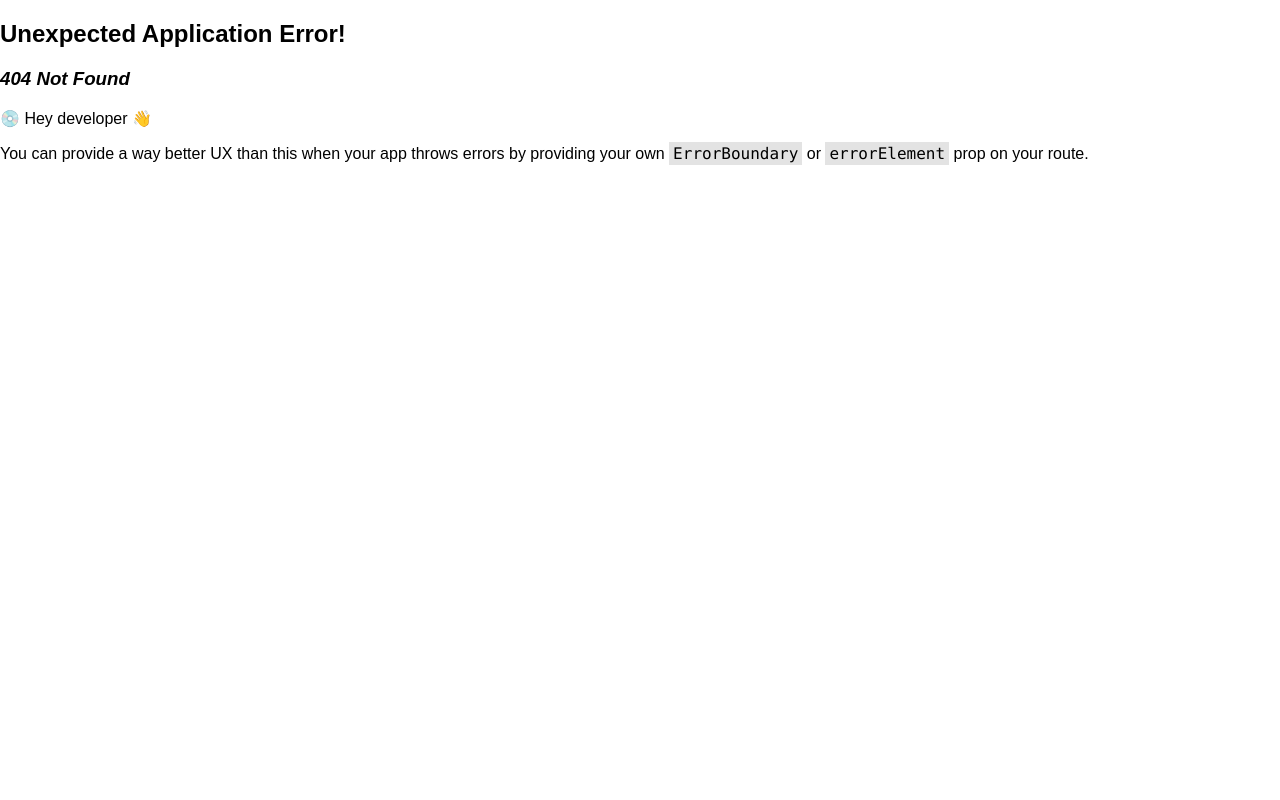
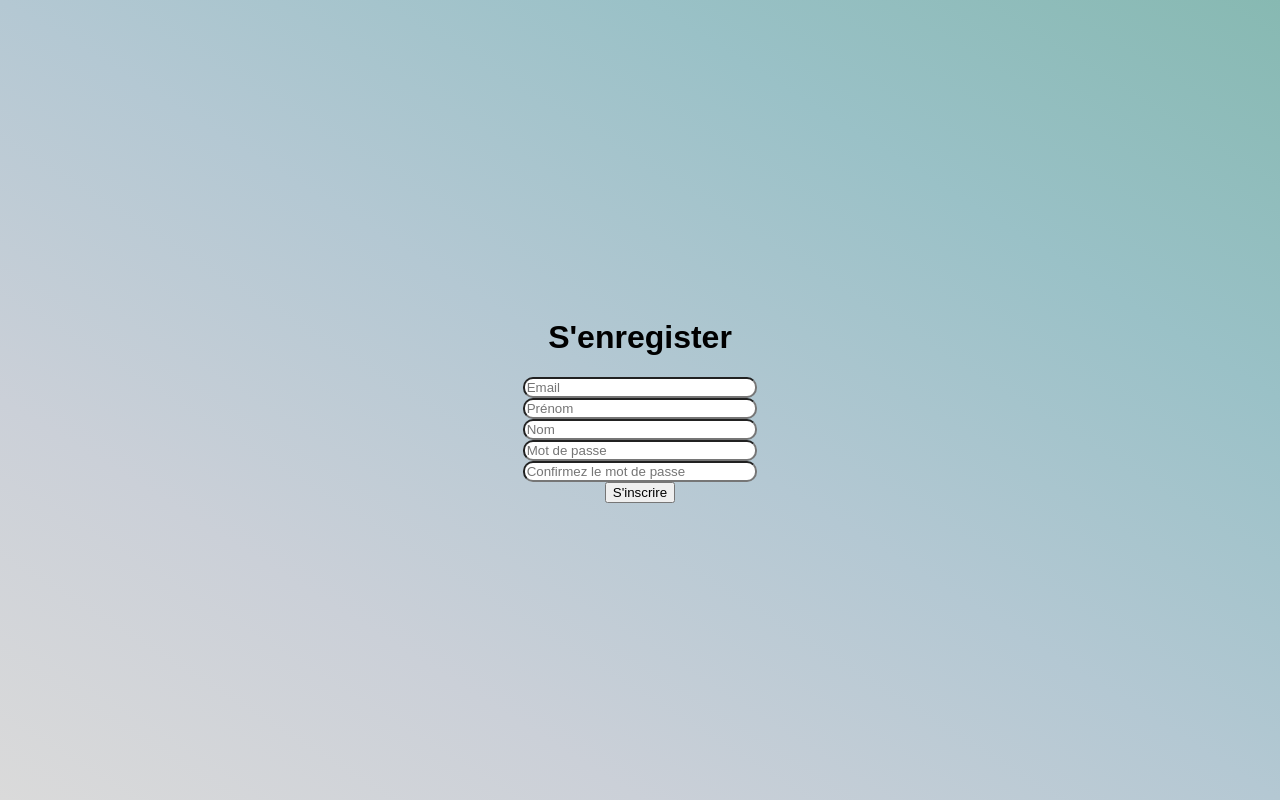
Before and after one commit to FabezoN/NexusNode-Front, a React (Create React App) app: page /register in a window 1280 px wide. Before the commit this address had no page. Built offline with nearby package versions, Linux system fonts and the light colour scheme; a web font is replaced by a local one.

Commit message:
Register Page

```diff
--- a/src/App.tsx
+++ b/src/App.tsx
@@ -2,6 +2,7 @@ import React from 'react';
 import './App.css';
 import { createBrowserRouter, RouterProvider } from "react-router-dom";
 import HomePage from "./pages/HomePage";
+import Register from "./pages/Register";
 
 
 const router = createBrowserRouter([
@@ -9,6 +10,10 @@ const router = createBrowserRouter([
     path: '/',
     element: <HomePage/>
   },
+    {
+        path: '/register',
+        element: <Register/>
+    }
 ])
 
 function App() {
--- /dev/null
+++ b/src/pages/Register.css
@@ -0,0 +1,23 @@
+body{
+    background-image: linear-gradient(to right top, #dadada, #cbd0d8, #b4c8d3, #9ac1c7, #87b9b2);
+}
+form{
+    display: flex;
+    flex-direction: column;
+    align-content: center;
+    align-items: center;
+}
+
+.input-form{
+    width: 17em;
+    border-radius: 10px;
+    background-color: white;
+}
+
+.Register{
+    display: flex;
+    flex-direction: column;
+    justify-content: center;
+    align-items: center;
+    height: 100vh;
+}
--- /dev/null
+++ b/src/pages/Register.tsx
@@ -0,0 +1,64 @@
+import React, { useState } from 'react';
+import './Register.css';
+
+const Register: React.FC = () => {
+    const [formData, setFormData] = useState({
+        email: '',
+        firstName: '',
+        lastName: '',
+        password: '',
+        confirmPassword: ''
+    });
+    const [passwordsMatch, setPasswordsMatch] = useState(true);
+
+    const handleChange = (e: React.ChangeEvent<HTMLInputElement>) => {
+        const { name, value } = e.target;
+        setFormData({ ...formData, [name]: value });
+    };
+
+    const handleSubmit = (e: React.FormEvent) => {
+        e.preventDefault();
+        if (formData.password === formData.confirmPassword) {
+            // Envoi des données du formulaire
+            console.log('Formulaire soumis :', formData);
+            // Réinitialisation du formulaire
+            setFormData({
+                email: '',
+                firstName: '',
+                lastName: '',
+                password: '',
+                confirmPassword: ''
+            });
+            setPasswordsMatch(true);
+        } else {
+            setPasswordsMatch(false);
+        }
+    };
+
+    return (
+        <div className="Register">
+            <h1>S'enregister</h1>
+        <form onSubmit={handleSubmit}>
+            <div>
+                <input className="input-form" type="email" id="email" name="email" value={formData.email} onChange={handleChange} required placeholder="Email" />
+            </div>
+            <div>
+                <input className="input-form" type="text" id="firstName" name="firstName" value={formData.firstName} onChange={handleChange} required placeholder="Prénom" />
+            </div>
+            <div>
+                <input className="input-form" type="text" id="lastName" name="lastName" value={formData.lastName} onChange={handleChange} required placeholder="Nom"/>
+            </div>
+            <div>
+                <input className="input-form" type="password" id="password" name="password" value={formData.password} onChange={handleChange} required placeholder="Mot de passe" />
+            </div>
+            <div>
+                <input className="input-form" type="password" id="confirmPassword" name="confirmPassword" value={formData.confirmPassword} onChange={handleChange} required placeholder="Confirmez le mot de passe" />
+            </div>
+            {!passwordsMatch && <p style={{ color: 'red' }}>Les mots de passe ne correspondent pas.</p>}
+            <button type="submit" className="submit-form">S'inscrire</button>
+        </form>
+        </div>
+    );
+};
+
+export default Register;
```
